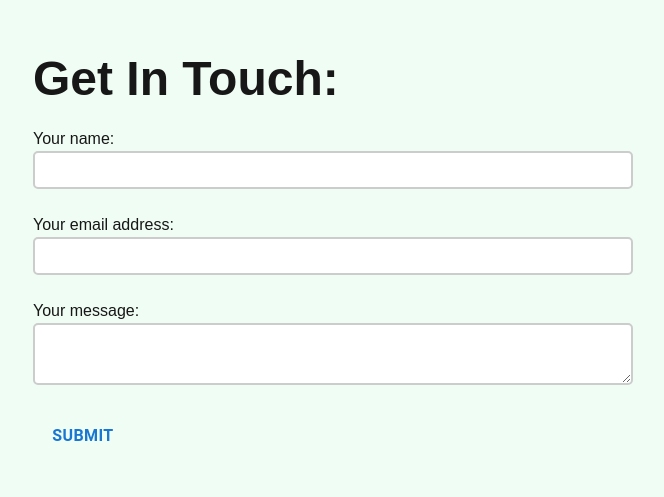
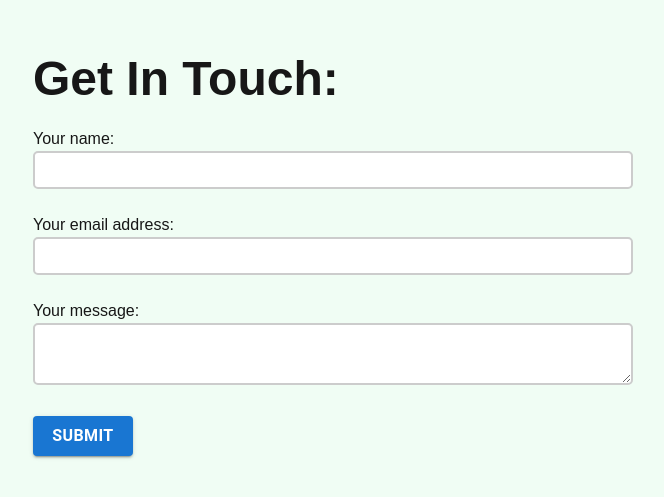
Before and after one commit to VincasTurskis/personal_website, a Next.js app: page /contact in a window 1280 px wide. Shown: the part 145-642 px from the top of the page, without its empty margins (307-971 px from the left). Built offline with nearby package versions, Linux system fonts and the light colour scheme.

Commit message:
Adjusted submit button and site title/description

```diff
--- a/src/app/contact/page.js
+++ b/src/app/contact/page.js
@@ -14,9 +14,8 @@ function SubmitButton()
 {
     const { pending } = useFormStatus();
     return (
-        <Button className={Styles.button} disabled={pending} type='submit'>
+        <Button className={Styles.button} variant="contained" disabled={pending} type='submit'>
             {pending ? <CircularProgress sx={{color:"white"}} size="1.5rem"/> : <p className="text-base tracking-wide font-semibold">Submit</p>}
-
         </Button>
     )
 }
--- a/src/app/layout.js
+++ b/src/app/layout.js
@@ -12,8 +12,8 @@ const geistMono = Geist_Mono({
 });
 
 export const metadata = {
-  title: "Create Next App",
-  description: "Generated by create next app",
+  title: "Vincas Turskis",
+  description: "The personal website of Vincas Turskis",
 };
 
 export default function RootLayout({ children }) {
```
